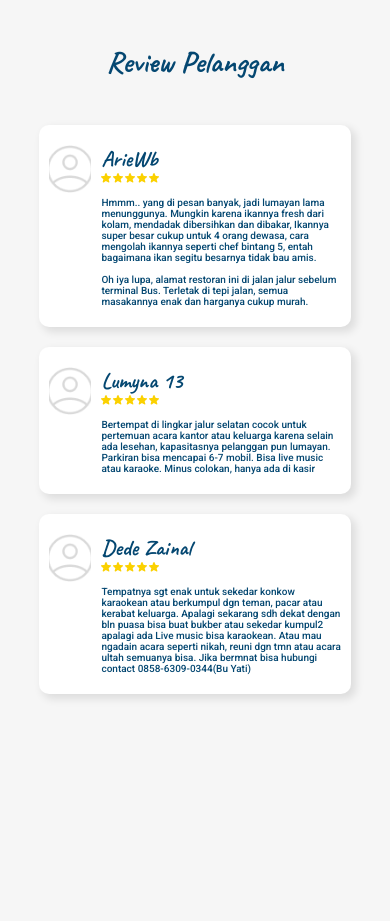
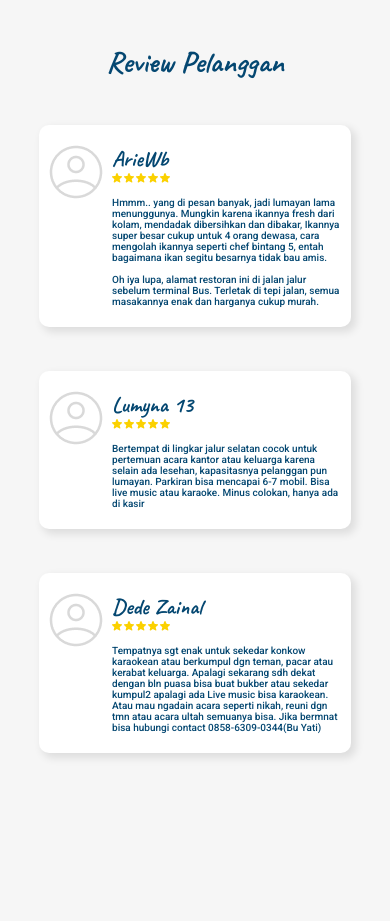
Before and after one commit to muhAzis/Tuna-Bakar-Cafe-Resto, a plain HTML site: page index.html in a window 390 px wide. Shown: the part 4740-5661 px from the top of the page. Drawn offline with Linux system fonts and the light colour scheme.

Commit message:
penyesuaian layout responsive

```diff
--- a/index.html
+++ b/index.html
@@ -111,8 +111,10 @@
       </div>
       <div id="reviews">
         <h2 class="reviewPelanggan">Review Pelanggan</h2>
-        <div class="cardR1">
-          <div class="col1"></div>
+        <div class="cardR cardR1">
+          <div class="col1">
+            <img src="image/profile.png" alt="foto profil" />
+          </div>
           <div class="col2">
             <h3 class="nama">ArieWb</h3>
             <ul class="star">
@@ -129,8 +131,10 @@
             </p>
           </div>
         </div>
-        <div class="cardR2">
-          <div class="col1"></div>
+        <div class="cardR cardR2">
+          <div class="col1">
+            <img src="image/profile.png" alt="foto profil" />
+          </div>
           <div class="col2">
             <h3 class="nama">Lumyna 13</h3>
             <ul class="star">
@@ -146,8 +150,10 @@
             </p>
           </div>
         </div>
-        <div class="cardR3">
-          <div class="col1"></div>
+        <div class="cardR cardR3">
+          <div class="col1">
+            <img src="image/profile.png" alt="foto profil" />
+          </div>
           <div class="col2">
             <h3 class="nama">Dede Zainal</h3>
             <ul class="star">
--- a/style.css
+++ b/style.css
@@ -425,7 +425,7 @@ h2.reviewPelanggan {
   color: #044771;
 }
 
-.cardR1 {
+.cardR {
   display: flex;
   width: 45%;
   margin-top: 44px;
@@ -434,20 +434,12 @@ h2.reviewPelanggan {
   border-radius: 10px;
   transition: all 1s;
 }
-.cardR1:hover {
-  margin-left: 50px;
-}
-.cardR1 .col1 {
+.cardR .col1 {
   width: 52px;
-  height: 52px;
   margin-top: 20px;
   margin-left: 20px;
-  background-image: url('image/profile.png');
-  background-position: center;
-  background-repeat: no-repeat;
-  background-size: cover;
 }
-.cardR1 .col2 {
+.cardR .col2 {
   display: flex;
   flex-flow: column;
   width: 700px;
@@ -455,118 +447,25 @@ h2.reviewPelanggan {
   margin-top: 20px;
   margin-bottom: 20px;
 }
-.cardR1 .col2 h3 {
+.cardR .col2 h3 {
   margin: 0px;
   font-family: 'Caveat', cursive;
   font-size: 30px;
 }
-.cardR1 .col2 ul {
+.cardR .col2 ul {
   margin: -5px 0px 0px;
   padding: 0px;
   list-style-type: none;
 }
-.cardR1 .col2 ul li {
+.cardR .col2 ul li {
   float: left;
   margin-right: 2px;
 }
-.cardR1 .col2 p {
-  margin: 10px 0px 0px;
+.cardR .col2 p {
+  margin: 10px 20px 0px 0px;
 }
-
-.cardR2 {
-  display: flex;
-  width: 45%;
-  margin-top: 20px;
-  background: #ffffff;
-  box-shadow: 4px 4px 8px 1px rgba(0, 0, 0, 0.1);
-  border-radius: 10px;
-  transition: all 1s;
-}
-.cardR2:hover {
+.cardR:hover {
   margin-left: 50px;
-}
-.cardR2 .col1 {
-  width: 52px;
-  height: 52px;
-  margin-top: 20px;
-  margin-left: 20px;
-  background-image: url('image/profile.png');
-  background-position: center;
-  background-repeat: no-repeat;
-  background-size: cover;
-}
-.cardR2 .col2 {
-  display: flex;
-  flex-flow: column;
-  width: 700px;
-  margin-left: 20px;
-  margin-top: 20px;
-  margin-bottom: 20px;
-}
-.cardR2 .col2 h3 {
-  margin: 0px;
-  font-family: 'Caveat', cursive;
-  font-size: 30px;
-}
-.cardR2 .col2 ul {
-  margin: -5px 0px 0px;
-  padding: 0px;
-  list-style-type: none;
-}
-.cardR2 .col2 ul li {
-  float: left;
-  margin-right: 2px;
-}
-.cardR2 .col2 p {
-  margin: 10px 0px 0px;
-}
-
-.cardR3 {
-  display: flex;
-  width: 45%;
-  margin-top: 20px;
-  background: #ffffff;
-  box-shadow: 4px 4px 8px 1px rgba(0, 0, 0, 0.1);
-  border-radius: 10px;
-  transition: all 1s;
-}
-.cardR3:hover {
-  margin-left: 50px;
-}
-.cardR3 .col1 {
-  width: 52px;
-  height: 52px;
-  margin-top: 20px;
-  margin-left: 20px;
-  background-image: url('image/profile.png');
-  background-position: center;
-  background-repeat: no-repeat;
-  background-size: cover;
-}
-.cardR3 .col2 {
-  display: flex;
-  flex-flow: column;
-  width: 700px;
-  margin-left: 20px;
-  margin-top: 20px;
-  margin-bottom: 20px;
-}
-.cardR3 .col2 h3 {
-  margin: 0px;
-  font-family: 'Caveat', cursive;
-  font-size: 30px;
-}
-.cardR3 .col2 ul {
-  margin: -5px 0px 0px;
-  padding: 0px;
-  list-style-type: none;
-}
-.cardR3 .col2 ul li {
-  float: left;
-  margin-right: 2px;
-}
-.cardR3 .col2 p {
-  margin: 10px 0px 0px;
 }
 
 /*-------------------------------------------------------------------------*/
@@ -811,14 +710,12 @@ h2.info {
   }
 
   /* Reviews */
-  .cardR1,
-  .cardR2,
-  .cardR3 {
+  .cardR {
     width: 80%;
   }
   #reviews .col1 {
     width: 17%;
-    height: 48px;
+    height: fit-content;
     margin-left: 10px;
   }
   #reviews .col2 {
```
